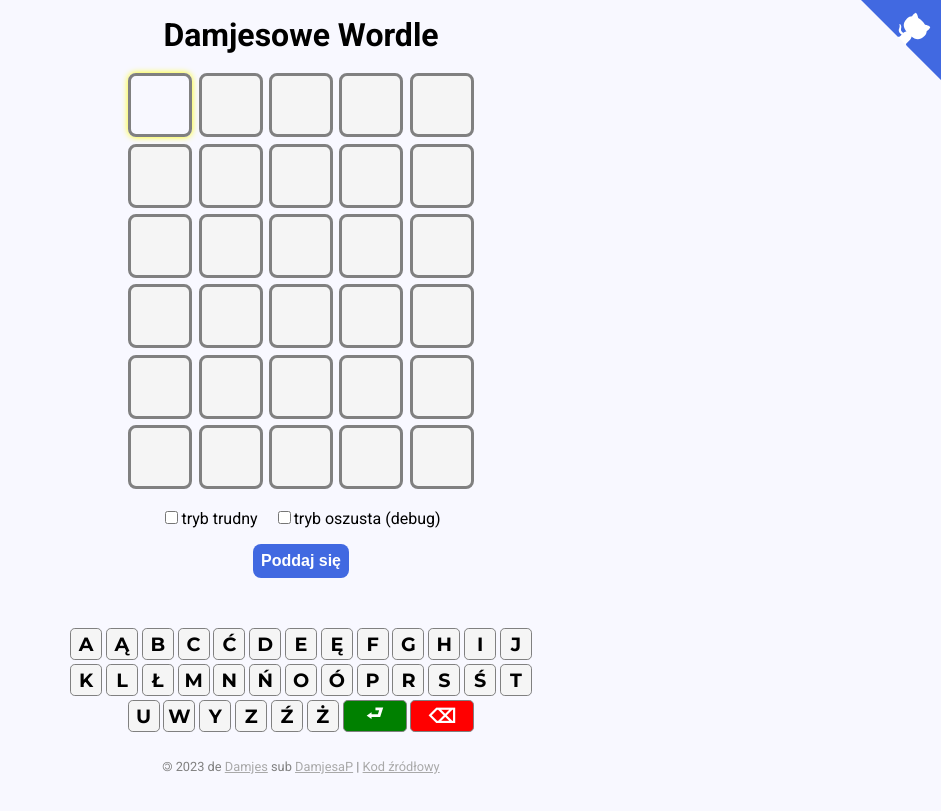
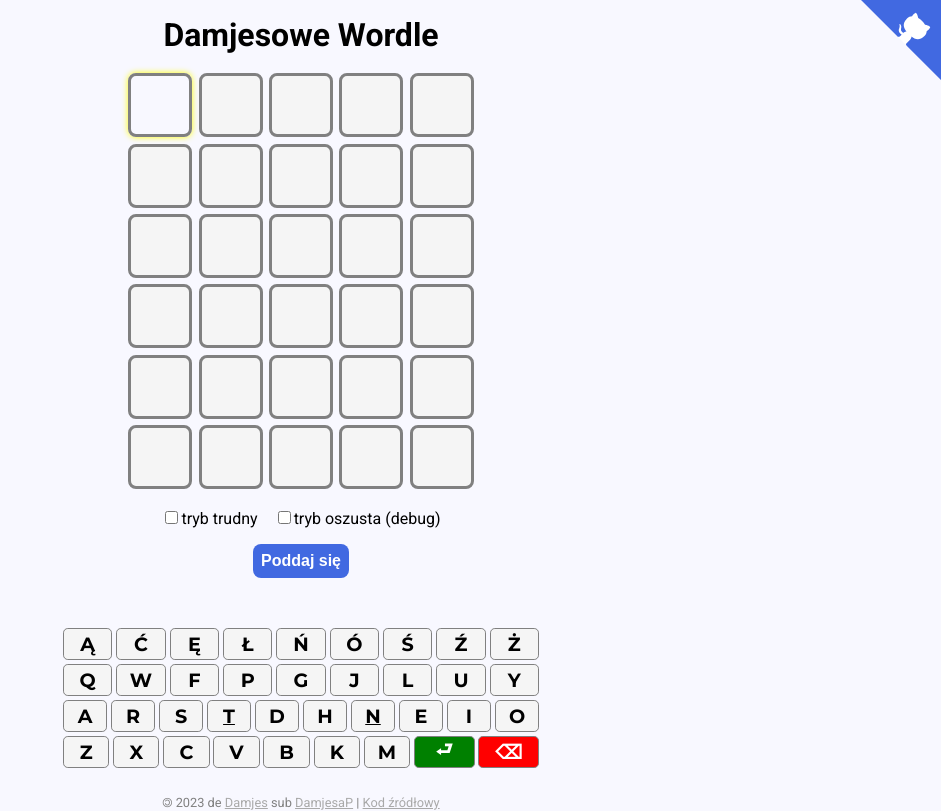
Before and after one commit to damjes/wordle, a React (Vite) app: page / in a window 1280 px wide. Shown: the whole page, without its empty margins (339-1280 px from the left). Built offline with nearby package versions, Linux system fonts and the light colour scheme.

Commit message:
Dodano Klawiaturę Colemaka

```diff
--- a/src/komponenty/Gra.tsx
+++ b/src/komponenty/Gra.tsx
@@ -23,9 +23,16 @@ function mutacjaListy<T>(pozycja: number, nowyElement: T) {
 	})
 }
 
+const znakiKlawiatury = [
+	['ą', 'ć', 'ę', 'ł', 'ń', 'ó', 'ś', 'ź', 'ż'],
+	['q', 'w', 'f', 'p', 'g', 'j', 'l', 'u', 'y'],
+	['a', 'r', 's', 't', 'd', 'h', 'n', 'e', 'i', 'o'],
+	['z', 'x', 'c', 'v', 'b', 'k', 'm'],
+]
+
+const dozwoloneLiterki = znakiKlawiatury.flat()
+
 function Gra() {
-	const dozwoloneLiterki = "aąbcćdeęfghijklłmnńoóprsśtuwyzźż".split('')
-
 	const [rozwiązanie, setRozwiązanie] = useState(losowyElement(listaSłów))
 	const długośćSłowa = rozwiązanie.length
 	const liczbaPrób = długośćSłowa + 1
@@ -234,7 +241,7 @@ function Gra() {
 		<Klawiatura
 			wypróbowane={wypróbowane}
 			rozwiązanie={rozwiązanie}
-			dozwolone={dozwoloneLiterki}
+			dozwolone={znakiKlawiatury}
 			klikLiterka={dopiszLiterkę}
 			klikEnter={enter}
 			klikBackspace={backspace}
--- a/src/komponenty/Klawiatura.scss
+++ b/src/komponenty/Klawiatura.scss
@@ -1,7 +1,9 @@
 .klawiatura {
-	display: flex;
-	flex-direction: row;
-	flex-wrap: wrap;
-	justify-content: center;
 	margin-top: 3em;
+
+	.wiersz {
+		display: flex;
+		flex-direction: row;
+		justify-content: center;
+	}
 }
--- a/src/komponenty/Klawiatura.tsx
+++ b/src/komponenty/Klawiatura.tsx
@@ -1,7 +1,7 @@
 import Literka from './Literka'
 import './Klawiatura.scss'
 
-function ustalKlasę(literka: string, wypróbowane: string, rozwiązanie: string) {
+function ustalKolorek(literka: string, wypróbowane: string, rozwiązanie: string) {
 	if(wypróbowane.includes(literka)) {
 		if(rozwiązanie.includes(literka)) {
 			return 'dobrze'
@@ -12,15 +12,28 @@ function ustalKlasę(literka: string, wypróbowane: string, rozwiązanie: string
 	return 'nieznana'
 }
 
+function ustalWypustkę(literka: string) {
+	if(literka == 't' || literka == 'n') {
+		return ' wypustka'
+	} else {
+		return ''
+	}
+}
+
+function ustalKlasę(literka: string, wypróbowane: string, rozwiązanie: string) {
+	return ustalKolorek(literka, wypróbowane, rozwiązanie) + ustalWypustkę(literka)
+}
+
 function Klawiatura(props: {
 	wypróbowane: string,
 	rozwiązanie: string,
-	dozwolone: string[],
+	dozwolone: string[][],
 	klikLiterka: (literka: string) => void,
 	klikEnter: () => void,
 	klikBackspace: () => void,
 }) {
-	const literki = props.dozwolone.map(literka =>
+	function dajZawartoscWiersza(wiersz: string[]) {
+		return wiersz.map(literka =>
 			<Literka
 				literka={literka}
 				klasa={'klawisz ' + ustalKlasę(literka, props.wypróbowane, props.rozwiązanie)}
@@ -28,9 +41,9 @@ function Klawiatura(props: {
 				key={literka}
 			/>
 		)
+	}
 
-	return <div className="klawiatura">
-		{literki}
+	const znakiSterujące = <>
 		<Literka
 			literka="⮐"
 			klasa="klawisz enter"
@@ -43,6 +56,18 @@ function Klawiatura(props: {
 			klik={props.klikBackspace}
 			key={'backspace'}
 		/>
+	</>
+
+	const literki = props.dozwolone.map((wiersz, indeks) =>
+		<div className="wiersz" key={indeks}>
+			{dajZawartoscWiersza(wiersz)}
+			{indeks == props.dozwolone.length - 1 && znakiSterujące}
+		</div>
+	)
+
+	return <div className="klawiatura">
+		{literki}
+
 	</div>
 }
 
--- a/src/komponenty/Literka.scss
+++ b/src/komponenty/Literka.scss
@@ -42,17 +42,22 @@ $rozmiarKlawisza: 2rem;
 		width: $rozmiarKlawisza;
 		height: $rozmiarKlawisza;
 		font-size: 1.2rem;
+		flex-grow: 1;
+		&.wypustka {
+			text-decoration: underline;
+		}
 	}
 
 	&.enter {
 		background-color: green;
-		color: white;
-		width: 2 * $rozmiarKlawisza;
 	}
 
 	&.backspace {
 		background-color: red;
+	}
+
+	&.enter, &.backspace {
 		color: white;
-		width: 2 * $rozmiarKlawisza;
+		flex-grow: 2;
 	}
 }
```
Lines whose indentation alone changed are shown as unchanged.
